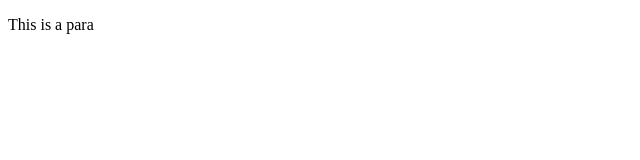
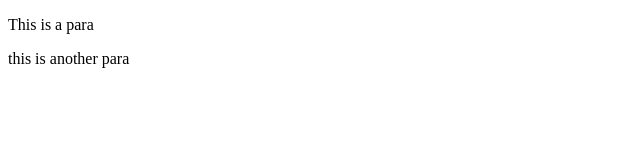
Before and after one commit to mehulgaur/git-test, a website: page index.html in a window 1280 px wide. Shown: the whole page, without its empty margins (0-640 px from the left). Drawn offline with Linux system fonts and the light colour scheme.

Commit message:
fourth commit

```diff
--- a/index.html
+++ b/index.html
@@ -7,5 +7,6 @@
 </head>
 <body>
     <p>This is a para</p>
+    <p>this is another para</p>
 </body>
 </html>
```
Also changed, not shown: package.json (added, +24 -0 lines), 2 other files.
